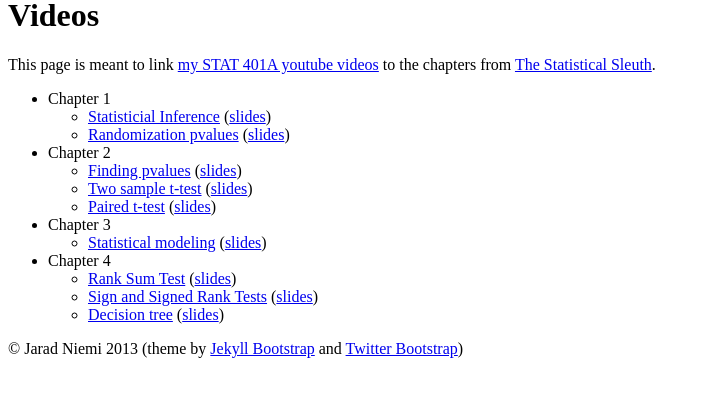
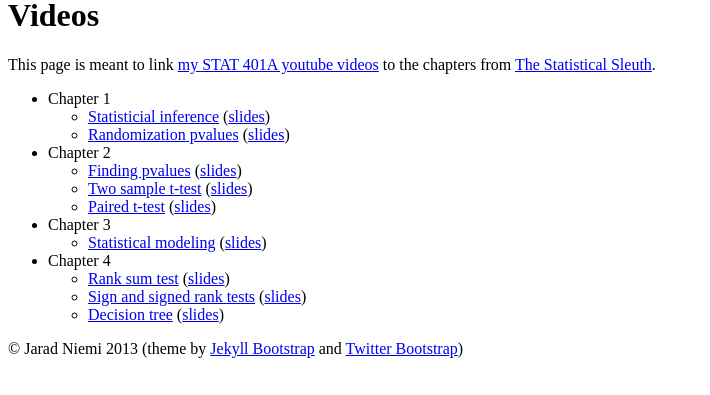
Before and after one commit to jarad/stat401A, a Jekyll site: the page built from videos.md, in a window 1280 px wide. Shown: the part 138-533 px from the top of the page, without its empty margins (0-710 px from the left). Built offline with Jekyll 4.4.1, drawn with Linux system fonts in a browser that asks for light colours.

Commit message:
removed capitalization

```diff
--- a/videos.md
+++ b/videos.md
@@ -8,7 +8,7 @@ description: ""
 This page is meant to link [my STAT 401A youtube videos](http://www.youtube.com/playlist?list=PLFHD4aOUZFp10lCLRcEA0rjiitZxzQoCB) to the chapters from [The Statistical Sleuth](http://www.amazon.com/gp/product/1133490670/ref=as_li_ss_tl?ie=UTF8&camp=1789&creative=390957&creativeASIN=1133490670&linkCode=as2&tag=jarnieassprod-20).
 
 - Chapter 1
-  - [Statisticial Inference](http://youtu.be/lcfyx73cfCc) ([slides]({{BASE_PATH}}/slides/M0-Lec3-Inference.pdf))
+  - [Statisticial inference](http://youtu.be/lcfyx73cfCc) ([slides]({{BASE_PATH}}/slides/M0-Lec3-Inference.pdf))
   - [Randomization pvalues](http://youtu.be/Z-x31fpaDaI) ([slides]({{BASE_PATH}}/slides/M0-Lec4-Inference.pdf))
 - Chapter 2
   - [Finding pvalues](http://www.youtube.com/watch?v=KWsCsHwb5-k&feature=youtube_gdata) ([slides]({{BASE_PATH}}/slides/M1-Lec5-FindingPvalues.pdf))
@@ -17,6 +17,6 @@ This page is meant to link [my STAT 401A youtube videos](http://www.youtube.com/
 - Chapter 3
   - [Statistical modeling](http://www.youtube.com/watch?v=uLnoofIKE9w&feature=youtube_gdata) ([slides]({{BASE_PATH}}/slides/M1-Lec6-StatisticalModeling.pdf))
 - Chapter 4
-  - [Rank Sum Test](http://www.youtube.com/watch?v=la_M-OJvmI8&feature=youtube_gdata) ([slides]({{BASE_PATH}}/slides/M1-Lec3-RankSumTest.pdf))
-  - [Sign and Signed Rank Tests](http://www.youtube.com/watch?v=9MoeQlFFIqU&feature=youtube_gdata) ([slides]({{BASE_PATH}}/slides/M1-Lec4-SignedRankTest.pdf))
+  - [Rank sum test](http://www.youtube.com/watch?v=la_M-OJvmI8&feature=youtube_gdata) ([slides]({{BASE_PATH}}/slides/M1-Lec3-RankSumTest.pdf))
+  - [Sign and signed rank tests](http://www.youtube.com/watch?v=9MoeQlFFIqU&feature=youtube_gdata) ([slides]({{BASE_PATH}}/slides/M1-Lec4-SignedRankTest.pdf))
   - [Decision tree](http://www.youtube.com/watch?v=Z68V2N5G1us&feature=youtube_gdata) ([slides]({{BASE_PATH}}/slides/decisionTree.pdf))
```
